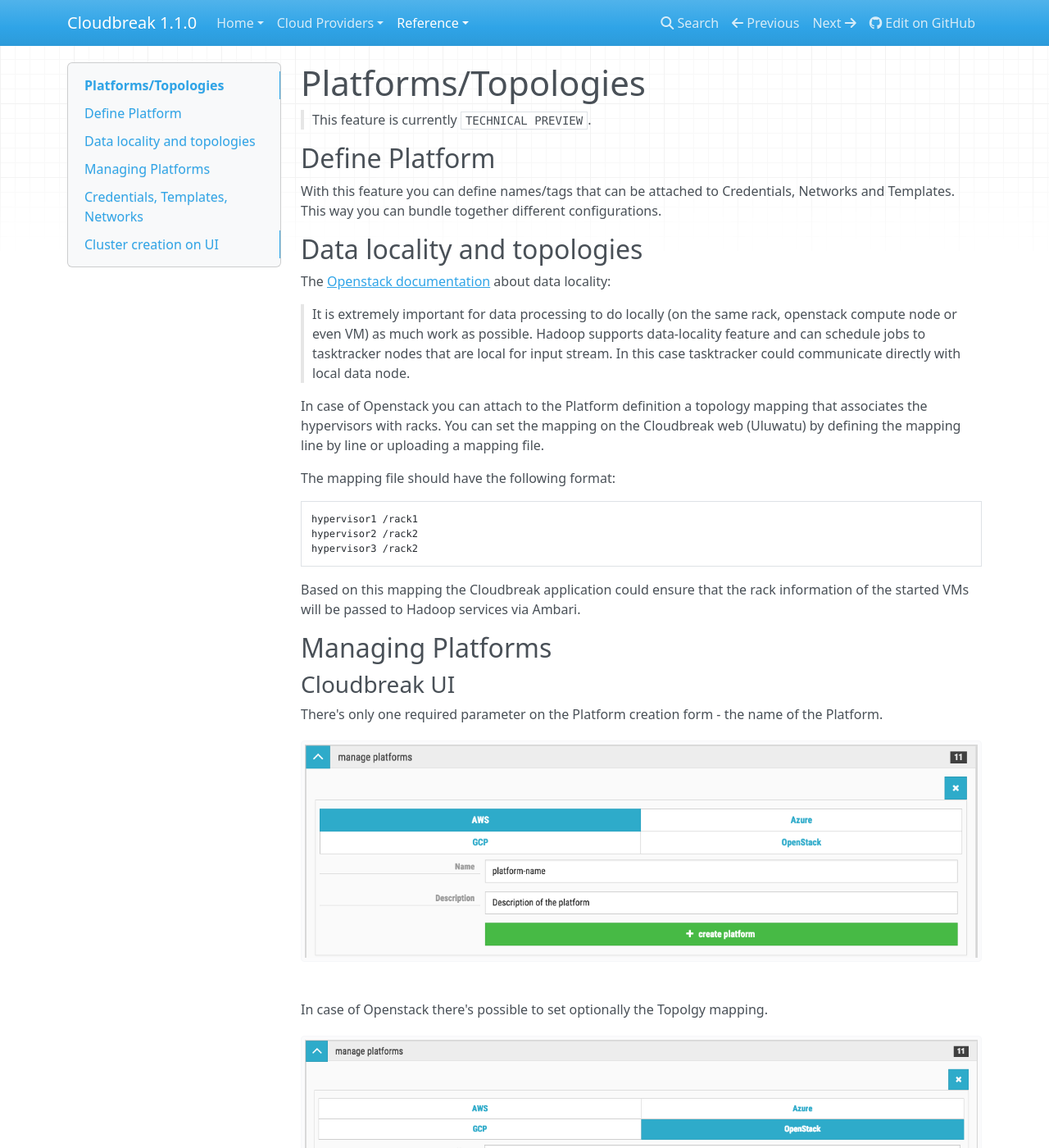
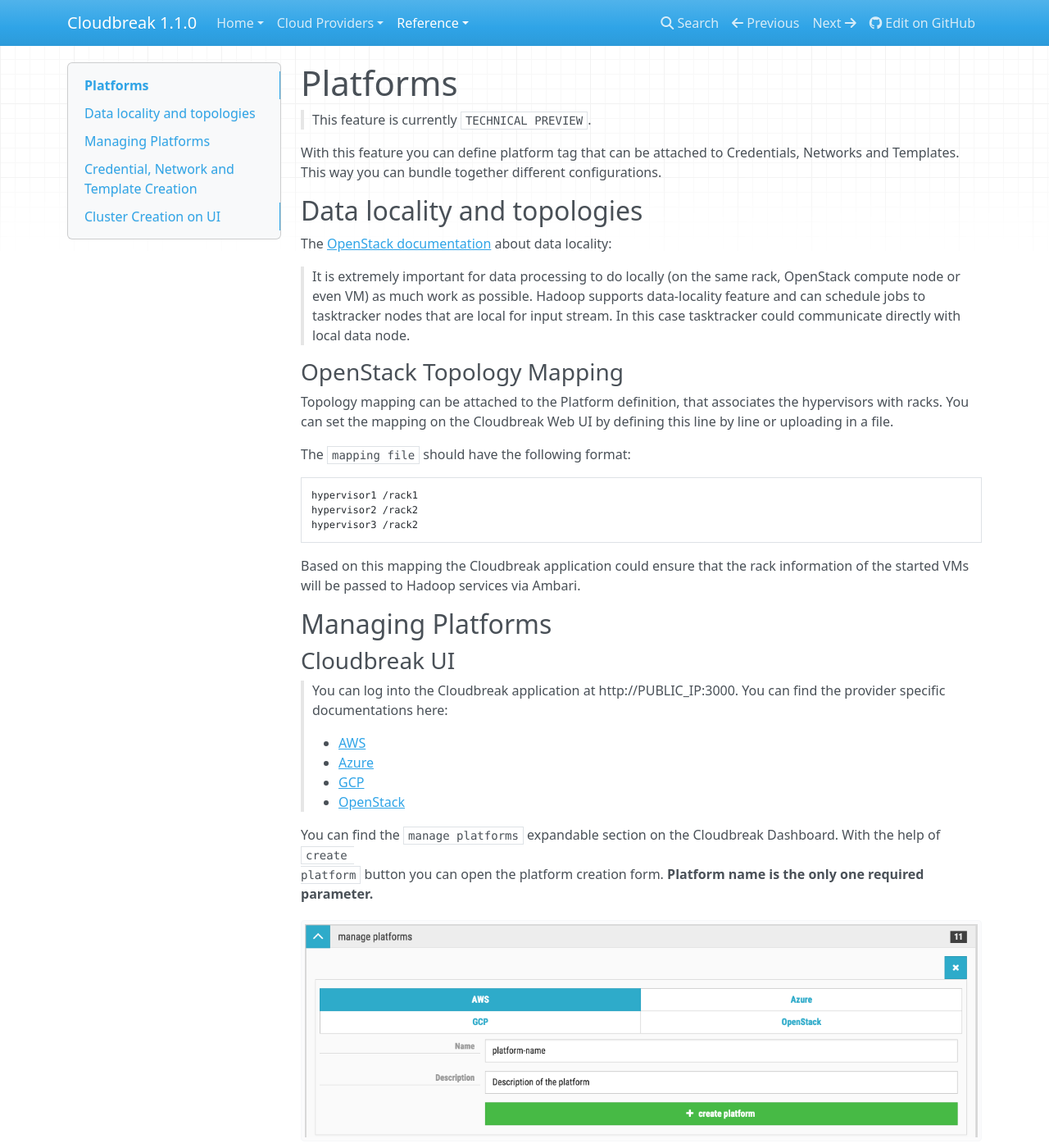
Before and after one commit to wprender/cloudbreak-docs, an MkDocs documentation site: the page built from docs/topologies.md, in a window 1280 px wide and 1400 px high. Shown: the whole window at 82% size. Built offline with MkDocs 1.6.1, drawn with Linux system fonts in a browser that asks for light colours; nearby versions of some CDN libraries; old or Windows-style settings are respelled for this version of MkDocs; some of the changed text lies outside the part shown.

Commit message:
CLOUD-51621 Create documentation for the Cloudbreak Topology additional changes

````diff
--- a/docs/topologies.md
+++ b/docs/topologies.md
@@ -1,20 +1,23 @@
 
-# Platforms/Topologies
+# Platforms
 
 > This feature is currently `TECHNICAL PREVIEW`.
 
-## Define Platform
-
-With this feature you can define names/tags that can be attached to Credentials, Networks and Templates. This way you can bundle together different configurations.
+With this feature you can define platform tag that can be attached to Credentials, Networks and Templates. This way you
+can bundle together different configurations.
 
 ## Data locality and topologies
 
-The [Openstack documentation](http://docs.openstack.org/developer/sahara/icehouse/userdoc/features.html#data-locality) about data locality:
-> It is extremely important for data processing to do locally (on the same rack, openstack compute node or even VM) as much work as possible. Hadoop supports data-locality feature and can schedule jobs to tasktracker nodes that are local for input stream. In this case tasktracker could communicate directly with local data node.
+The [OpenStack documentation](http://docs.openstack.org/developer/sahara/icehouse/userdoc/features.html#data-locality) about data locality:
+> It is extremely important for data processing to do locally (on the same rack, OpenStack compute node or even VM)
+as much work as possible. Hadoop supports data-locality feature and can schedule jobs to tasktracker nodes that are local for input stream. In this case tasktracker could communicate directly with local data node.
 
-In case of Openstack you can attach to the Platform definition a topology mapping that associates the hypervisors with racks. You can set the mapping on the Cloudbreak web (Uluwatu) by defining the mapping line by line or uploading a mapping file.
+### OpenStack Topology Mapping
 
-The mapping file should have the following format:
+Topology mapping can be attached to the Platform definition, that associates the hypervisors with racks.
+You can set the mapping on the Cloudbreak Web UI by defining this line by line or uploading in a file.
+
+The `mapping file` should have the following format:
 
     hypervisor1 /rack1
     hypervisor2 /rack2
@@ -26,35 +29,54 @@ Based on this mapping the Cloudbreak application could ensure that the rack info
 
 ### Cloudbreak UI
 
-There's only one required parameter on the Platform creation form - the name of the Platform.
+>You can log into the Cloudbreak application at http://PUBLIC_IP:3000. You can find the provider specific
+documentations here:
+>
+* [AWS](aws.md)
+* [Azure](azure.md)
+* [GCP](gcp.md)
+* [OpenStack](openstack.md)
+
+You can find the `manage platforms` expandable section on the Cloudbreak Dashboard. With the help of `create
+platform` button you can open the platform creation form. **Platform name is the only one
+required parameter.**
 ![](/images/platform-simple.png)
 
-In case of Openstack there's possible to set optionally the Topolgy mapping.
+[OpenStack Topology Mapping](#openstack-topology-mapping) is optional on the `manage platforms`.
 ![](/images/platform-form-filled.png)
 
-### Cloudbreak Shell commands
+### Cloudbreak Shell
+
+>Start the shell with `cbd util cloudbreak-shell` on a console. This will launch the Cloudbreak shell inside a Docker
+ container and you are ready to start using it. You can find more details at the [Cloudbreak Shell](shell.md) page.
 
 ```
 # Creating a Platform
-topology create --AWS --name platform-name --description 'description of the platform'
+platform create --AWS --name platform-name --description 'description of the platform'
 
-# Creating Openstack Platform with topology mapping
-topology create --OPENSTACK --name platform-name --description 'openstack platform' --file file_path
-topology create --OPENSTACK --name platform-name --description 'openstack platform' --url url_to_file
+# Creating OpenStack Platform with topology mapping
+platform create --OPENSTACK --name platform-name --description 'openstack platform' --file file_path
+platform create --OPENSTACK --name platform-name --description 'openstack platform' --url url_to_file
 ```
 
-## Credentials, Templates, Networks
+## Credential, Network and Template Creation
 
-Credential, Template and Network creation forms and shell creation commands all have an option to set a Platform for the resource.
+Credential, Network and Template creation forms and the related shell commands have option to set a platform for
+the resource.
 
-```
-# Example shell command to create Network resource with a connected Platform
-network create --AWS --name aws-network --subnet 10.10.10.0/24 --description 'example network' --topologyId 26
-```
+### Cloudbreak UI
 
 Example network resource creation an the UI with the option of selecting a Platform:
 ![](/images/platform-select.png)
 
-## Cluster creation on UI
+### Cloudbreak Shell
 
-On the UI if a Credential with Platform was selected for cluster creation then during the configuration only the Networks and Templates that belong to the same Platform or no Platform could be selected.
+```
+# Example shell command to create Network resource with a connected Platform
+network create --AWS --name aws-network --subnet 10.10.10.0/24 --description 'example network' --platformId 26
+```
+
+## Cluster Creation on UI
+
+If platform has assigned to the selected credential, then only the associated networks and templates can be selected
+during cluster creation.
````
